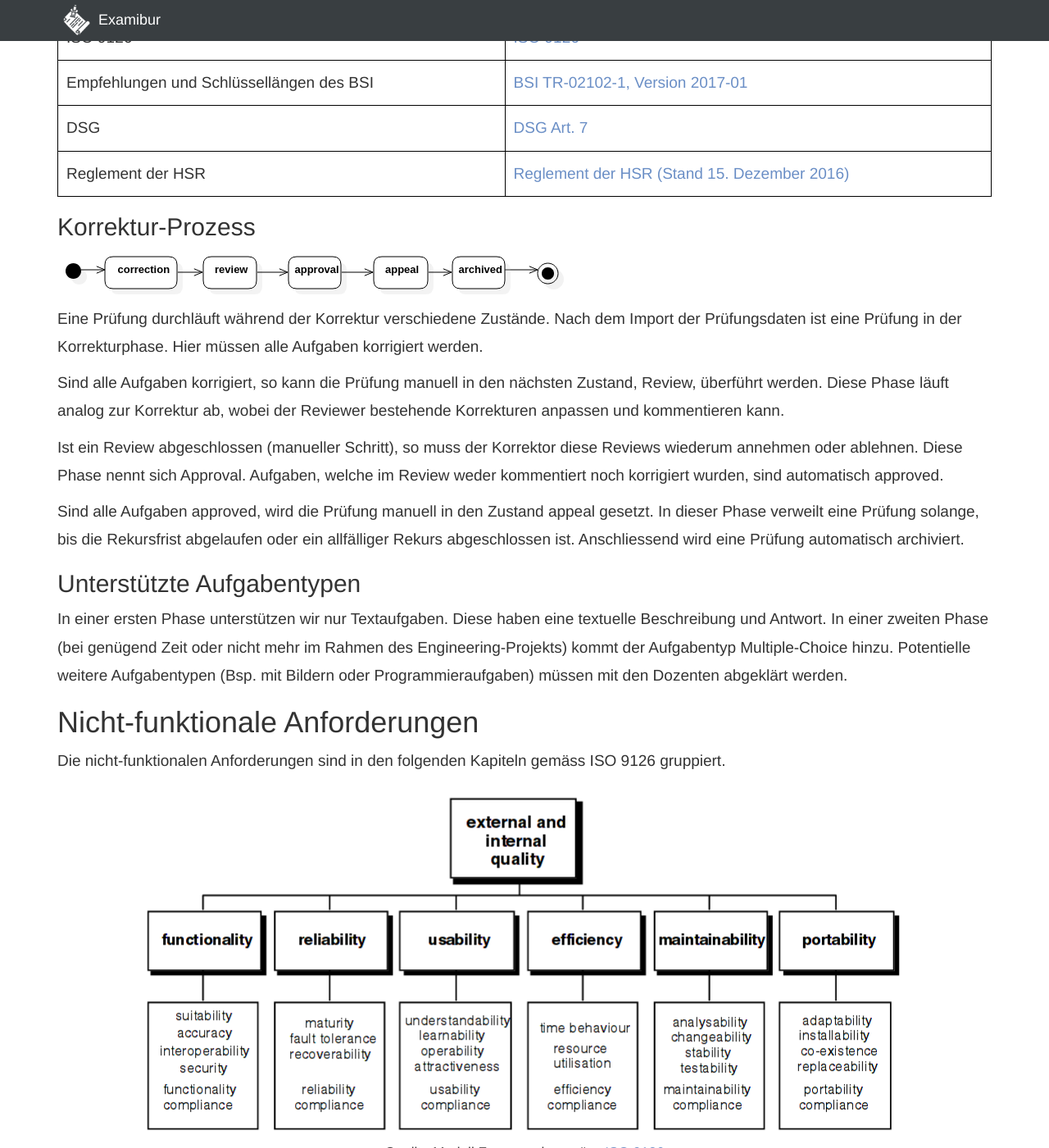
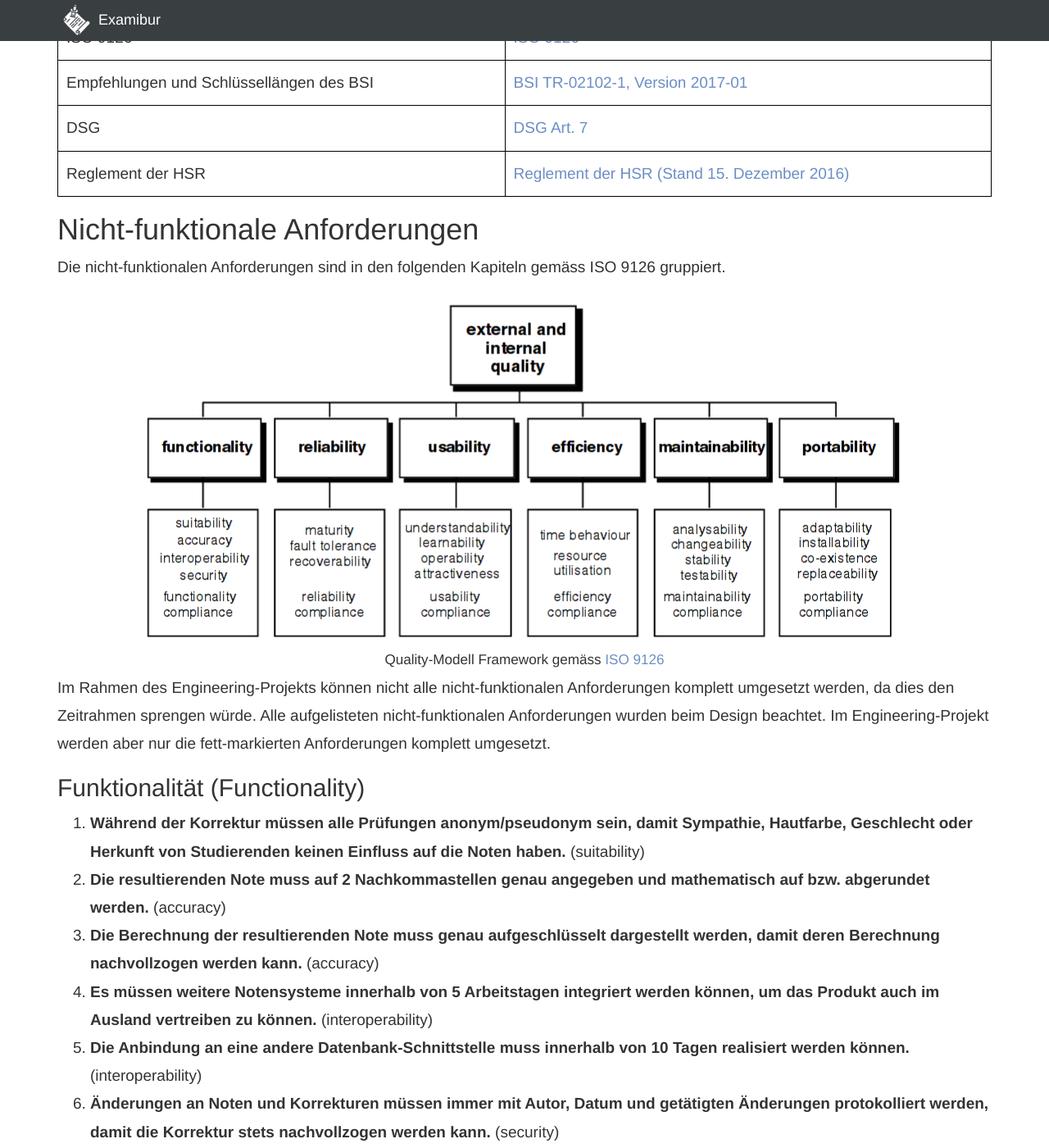
Before and after one commit to Examibur/examibur, a Jekyll site: the page built from docs/anforderungen/nichtFunktionaleAnforderungen.md, in a window 1280 px wide and 1400 px high, scrolled down 882 px. Shown: the whole window at 82% size. Built offline with Jekyll 4.4.1, drawn with Linux system fonts in a browser that asks for light colours; nearby versions of some CDN libraries; Markdown is read by kramdown in place of the engine named in the settings.

Commit message:
moved pruefungsprozess to domain analysis doc

```diff
--- a/docs/anforderungen/nichtFunktionaleAnforderungen.md
+++ b/docs/anforderungen/nichtFunktionaleAnforderungen.md
@@ -22,20 +22,6 @@ In der nachfolgenden Tabelle sind alle Dokumente und Links aufgelistet, welche f
 | DSG                                      | [DSG Art. 7](https://www.admin.ch/opc/de/classified-compilation/19920153/index.html#a7)|
 | Reglement der HSR                        | [Reglement der HSR (Stand 15. Dezember 2016)](resources/BSc_Pruefungsreglement_Neuausgabe_15._Dezember_2016.pdf) |
 
-## Korrektur-Prozess
-
-![](resources/exam_states.svg)
-
-Eine Prüfung durchläuft während der Korrektur verschiedene Zustände. Nach dem Import der Prüfungsdaten ist eine Prüfung in der Korrekturphase. Hier müssen alle Aufgaben korrigiert werden.
-
-Sind alle Aufgaben korrigiert, so kann die Prüfung manuell in den nächsten Zustand, Review, überführt werden. Diese Phase läuft analog zur Korrektur ab, wobei der Reviewer bestehende Korrekturen anpassen und kommentieren kann.
-
-Ist ein Review abgeschlossen (manueller Schritt), so muss der Korrektor diese Reviews wiederum annehmen oder ablehnen. Diese Phase nennt sich Approval. Aufgaben, welche im Review weder kommentiert noch korrigiert wurden, sind automatisch approved.
-
-Sind alle Aufgaben approved, wird die Prüfung manuell in den Zustand appeal gesetzt. In dieser Phase verweilt eine Prüfung solange, bis die Rekursfrist abgelaufen oder ein allfälliger Rekurs abgeschlossen ist. Anschliessend wird eine Prüfung automatisch archiviert.
-
-## Unterstützte Aufgabentypen
-In einer ersten Phase unterstützen wir nur Textaufgaben. Diese haben eine textuelle Beschreibung und Antwort. In einer zweiten Phase (bei genügend Zeit oder nicht mehr im Rahmen des Engineering-Projekts) kommt der Aufgabentyp Multiple-Choice hinzu. Potentielle weitere Aufgabentypen (Bsp. mit Bildern oder Programmieraufgaben) müssen mit den Dozenten abgeklärt werden.
 
 # Nicht-funktionale Anforderungen
 
--- a/docs/index.html
+++ b/docs/index.html
@@ -56,7 +56,7 @@ title: Übersicht
             <div class="panel-body">
                 <a href="anforderungen/funktionaleAnforderungen.html" class="list-group-item document">Funktionale Anforderungen</a>
                 <a href="anforderungen/nichtFunktionaleAnforderungen.html" class="list-group-item document">Nicht-funktionale Anforderungen</a>
-                <a href="anforderungen/domainmodel.html" class="list-group-item document">Domain Model</a>
+                <a href="anforderungen/domainAnalyse.html" class="list-group-item document">Domain Analyse</a>
                 <a href="anforderungen/personas.html" class="list-group-item document">Personas</a>
             </div>
         </div>
```
Also changed, not shown: docs/anforderungen/domainAnalyse.md (added, +45 -0 lines), docs/anforderungen/domainmodel.md (deleted, +0 -16 lines).
